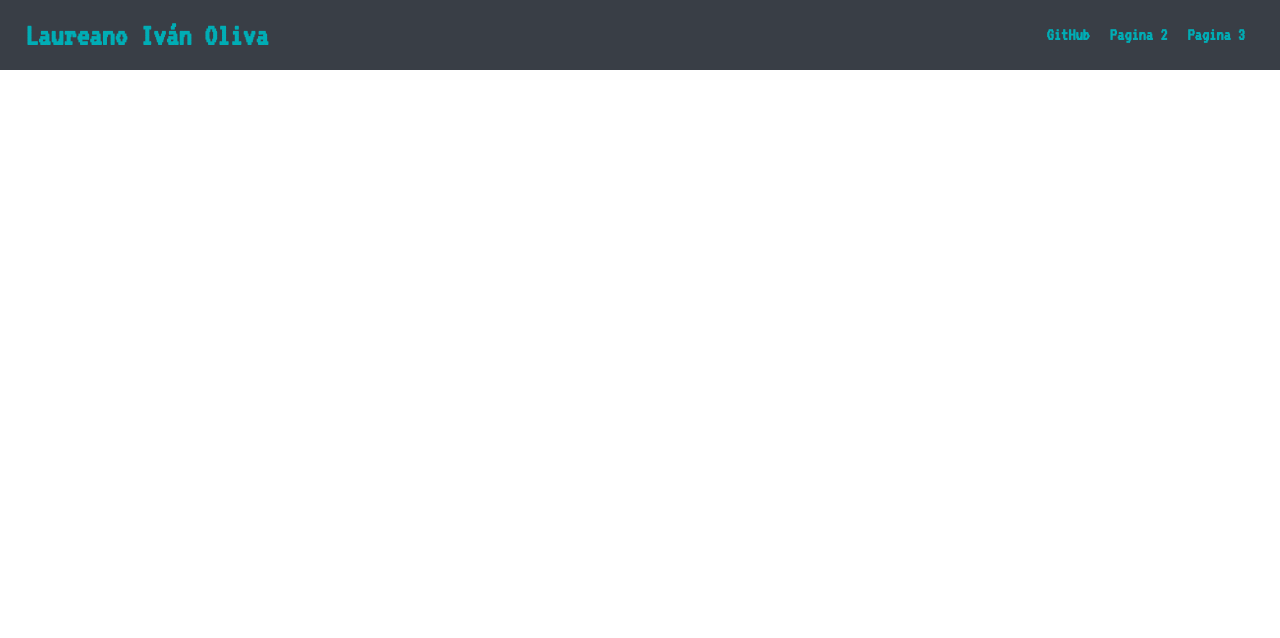
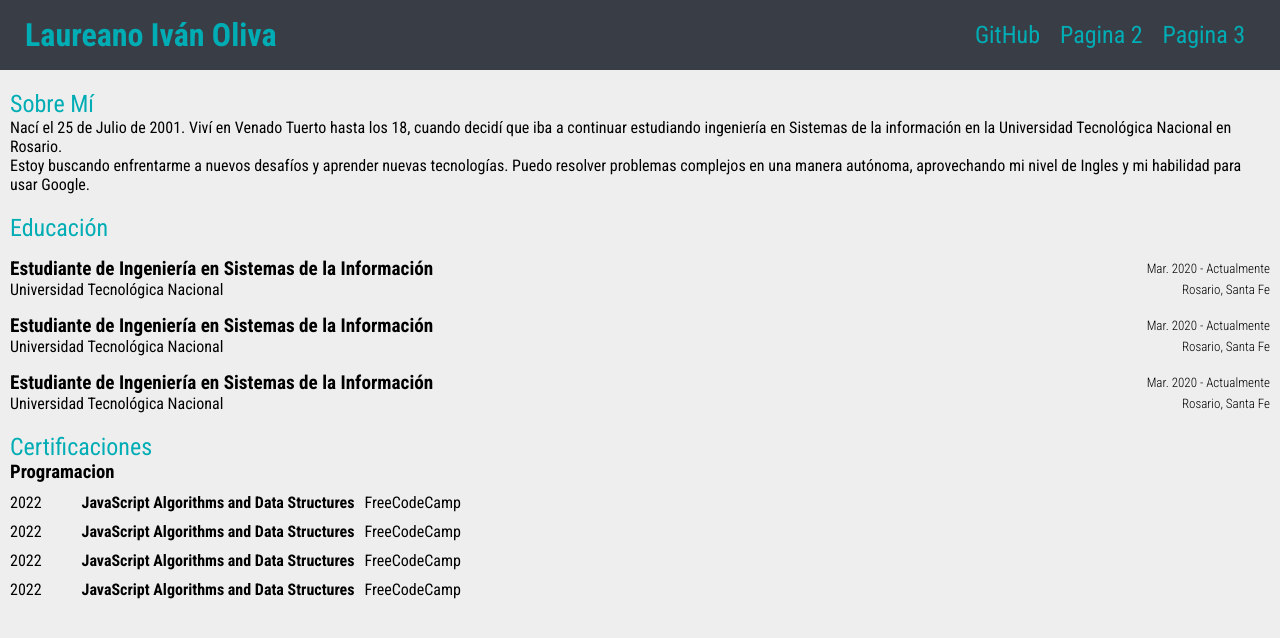
Before and after one commit to laucha54321/mi-pagina, a Vue app: page / in a window 1280 px wide. Shown: the top 638 px of the page. Built offline with nearby package versions, Linux system fonts and the light colour scheme.

Commit message:
titleYear renamed to titleYearPlace, yearTitle created

```diff
--- a/src/App.vue
+++ b/src/App.vue
@@ -3,15 +3,27 @@
 </template>
 
 <style>
-@import url('https://fonts.googleapis.com/css2?family=VT323&display=swap');
+@import url('https://fonts.googleapis.com/css2?family=Roboto+Condensed:wght@300;400;700&display=swap');
+
+
 /* paleta de color:
 https://colorhunt.co/palette/222831393e4600adb5eeeeee */
+
 *{
   margin:0;
   padding: 0;
   list-style: none;
   text-decoration: none;
+  font-family: 'Roboto Condensed', sans-serif;
+  font-weight: light;
+}
+h2{
+  margin-top: 20px;
+  color:#00ADB5;
+  font-weight: normal;
+}
+.container{
+  margin: 10px;
 }
 
-
 </style>
--- /dev/null
+++ b/src/components/TheHeader.vue
@@ -0,0 +1,96 @@
+<template>
+    <header :class="classLoop">
+      <h1 :class="classLoop">{{ aux }}</h1>
+      <nav class="links-header">
+        <a href="https://github.com/laucha54321">GitHub</a>
+        <a href="">Pagina 2</a>
+        <a href="">Pagina 3</a>
+      </nav>
+    </header>
+</template>
+<script>
+
+export default {
+  data(){
+    return{
+      titulo:'Laureano Iván Oliva',
+      looping:true,
+      aux:''
+    }
+  },
+  mounted(){
+    this.animacionTitulo()
+  },
+  computed:{
+    classLoop(){
+      return this.looping ? 'looping' : 'nt'
+    }
+  },
+  methods:{
+    animacionTitulo(){
+      let titulo1 = '<h1>'+this.titulo+'</h1>'
+      let counter = 0
+      let bar = false
+      var interval = setInterval(()=>{
+        counter++
+        this.aux = titulo1.substring(0,counter) + '|'
+        if(counter > titulo1.length){
+          clearInterval(interval)
+          this.aux = this.titulo
+          this.looping = false
+        }
+      },150)
+    }
+  }
+}
+</script>
+<style scoped>
+header{
+  display: flex;
+  justify-content: space-between;
+  align-items: center;
+  background-color: #393E46;
+  color: #00ADB5;
+  min-height: 70px;
+}
+h1{
+  margin-left:25px;
+}
+.looping{
+  background-color: #393E46;
+}
+nav{
+  display: flex;
+  height: 100%;
+  justify-content: space-between;
+  margin-right: 25px;
+}
+a{
+  height: 100%;
+  text-align: center;
+  color: #00ADB5;
+  font-weight: bold;
+  padding-right: 10px;
+  padding-left: 10px;
+  font-size: x-large;
+  font-weight: normal;
+}
+
+a:hover{
+  color:#EEEEEE;
+  background-color: #222831;
+}
+
+@media (max-width:700px){
+  header{
+    flex-direction: column;
+  }
+  nav{
+    padding: 10px 0px;
+    margin-right: 0;
+  }
+  h1{
+    margin-left: 0;
+  }
+
+}</style>
--- /dev/null
+++ b/src/components/titleYearPlace.vue
@@ -0,0 +1,38 @@
+<template>
+    <div class="title-year-container">
+        <div class="title-year">
+            <p class="title">Estudiante de Ingeniería en Sistemas de la Información</p>
+            <p class="year">Mar. 2020 - Actualmente</p>
+        </div>
+        <div class="title-year">
+            <p>Universidad Tecnológica Nacional</p>
+            <p class="place">Rosario, Santa Fe</p>
+        </div>
+    </div>
+</template>
+<style scoped>
+.title-year-container{
+    margin-top: 15px;
+}
+.title-year{
+    display: flex;
+    align-items: center;
+    justify-content: space-between;
+}
+.title-year p{
+    display: inline-block;
+}
+.title{
+    font-weight: bold;
+    font-size: larger;
+}
+.year,.place{
+    font-weight: lighter;
+    font-size: small;
+}
+@media (max-width:700px){
+  .title-year{
+    flex-direction: column;
+  }
+}
+</style>
--- /dev/null
+++ b/src/components/yearTitle.vue
@@ -0,0 +1,19 @@
+<template>
+    <div class="year-title">
+        <p>2022</p>
+        <p class="main">JavaScript Algorithms and Data Structures</p>
+        <p>FreeCodeCamp</p>
+    </div>
+</template>
+<style scoped>
+.year-title{
+    margin-top: 10px;
+    text-align: left;
+    display: flex;
+}
+.main{
+    font-weight: bold;
+    padding-left: 40px;
+    padding-right: 10px;
+}
+</style>
--- a/src/router/index.js
+++ b/src/router/index.js
@@ -11,7 +11,11 @@ const routes = [
 
 const router = createRouter({
   history: createWebHistory(process.env.BASE_URL),
-  routes
+  routes,
+  scrollBehavior(to, from, savedPosition) {
+    // always scroll to top
+    return { top: 0 }
+  },
 })
 
 export default router
--- a/src/views/HomeView.vue
+++ b/src/views/HomeView.vue
@@ -1,107 +1,49 @@
 <template>
   <div class="home">
-    <header :class="classLoop">
-      <h1 :class="classLoop">{{ aux }}</h1>
-      <nav class="links-header">
-        <a href="https://github.com/laucha54321">GitHub</a>
-        <a href="">Pagina 2</a>
-        <a href="">Pagina 3</a>
-      </nav>
-    </header>
+    <the-header></the-header>
+    <div class="container">
+      <h2>Sobre Mí</h2>
+        <p> Nací el 25 de Julio de 2001. Viví en Venado Tuerto hasta los 18, cuando decidí que iba a continuar estudiando ingeniería en Sistemas de la información en la Universidad Tecnológica Nacional en Rosario.</p>
+        <p>Estoy buscando enfrentarme a nuevos desafíos y aprender nuevas tecnologías. Puedo resolver problemas complejos en una manera autónoma, aprovechando mi nivel de Ingles y mi habilidad para usar Google. </p>
+    </div>
+    <div class="container">
+      <h2>Educación</h2>
+      <title-year-place></title-year-place>
+      <title-year-place></title-year-place>
+      <title-year-place></title-year-place>
+    </div>
+    <div class="container">
+      <h2>Certificaciones</h2>
+      <h3>Programacion</h3>
+      <year-certification></year-certification>
+      <year-certification></year-certification>
+      <year-certification></year-certification>
+      <year-certification></year-certification>
+    </div>
   </div>
 </template>
-
 <script>
-
-export default {
-  data(){
-    return{
-      titulo:'Laureano Iván Oliva',
-      looping:true,
-      aux:''
-    }
-  },
-  mounted(){
-    this.animacionTitulo()
-  },
-  computed:{
-    classLoop(){
-      return this.looping ? 'looping' : 'nt'
-    }
-  },
-  methods:{
-    animacionTitulo(){
-      let titulo1 = '<h1>'+this.titulo+'</h1>'
-      let counter = 0
-      let bar = false
-      var interval = setInterval(()=>{
-        counter++
-        this.aux = titulo1.substring(0,counter) + '|'
-        if(counter > titulo1.length){
-          clearInterval(interval)
-          this.aux = this.titulo
-          this.looping = false
-        }
-      },150)
-    }
+import TheHeader from '../components/TheHeader.vue'
+import titleYearPlace from '../components/titleYearPlace.vue'
+import yearCertification from '../components/yearTitle.vue'
+export default{
+  components:{
+    TheHeader,
+    titleYearPlace,
+    yearCertification
   }
 }
 </script>
 <style scoped>
-*{
-  font-family: 'VT323', monospace;
+.home{
+  width: 100vw;
+  height: 100vh;
+  background: #EEEEEE;
 }
-header{
-  display: flex;
-  justify-content: space-between;
-  align-items: center;
-  background-color: #393E46;
-  color: #00ADB5;
-  height: 70px;
+p{
+  font-weight: light;
 }
-h1{
-  margin-left:25px;
-}
-.looping{
-  background-color: #393E46;
-  font-family: 'VT323', monospace;
-  font-weight: normal;
-  font-size: normal;
-}
-nav{
-  display: flex;
-  height: 100%;
-  justify-content: space-between;
-  margin-right: 25px;
-}
-a{
-  height: 100%;
-  display: inline-flex;
-  text-align: center;
-  color: #00ADB5;
-  font-weight: bold;
-  padding-right: 10px;
-  padding-left: 10px;
-  align-items: center;
-  font-size: large;
-}
-
-a:hover{
-  color:#EEEEEE;
-  background-color: #222831;
-}
-
-@media (max-width:700px){
-  header{
-    flex-direction: column;
-  }
-  nav{
-    padding: 10px 0px;
-    margin-right: 0;
-  }
-  h1{
-    margin-left: 0;
-  }
-
+title-year{
+  padding-top: 80px;
 }
 </style>
```
